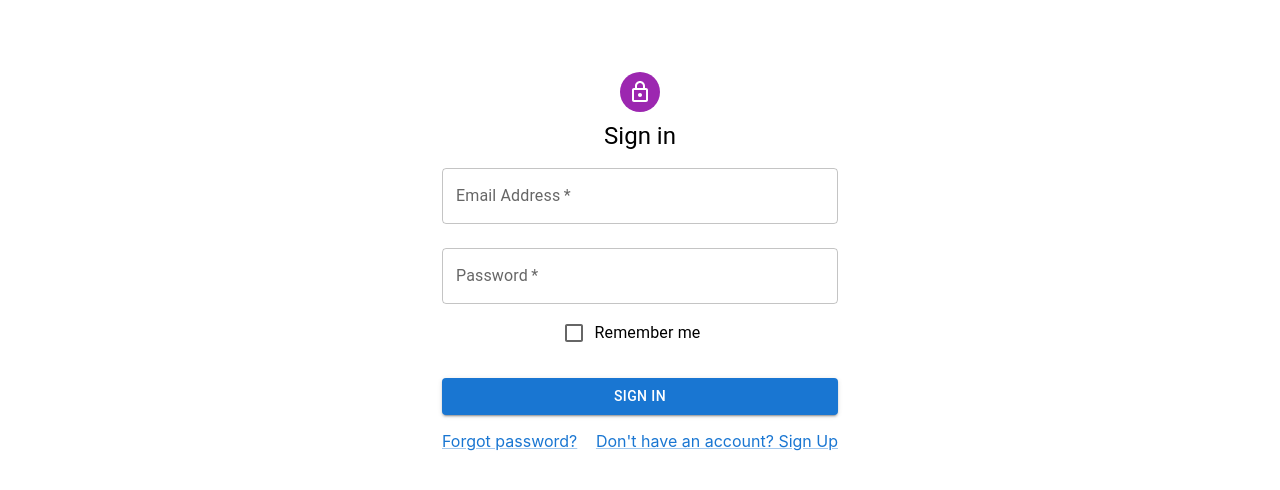
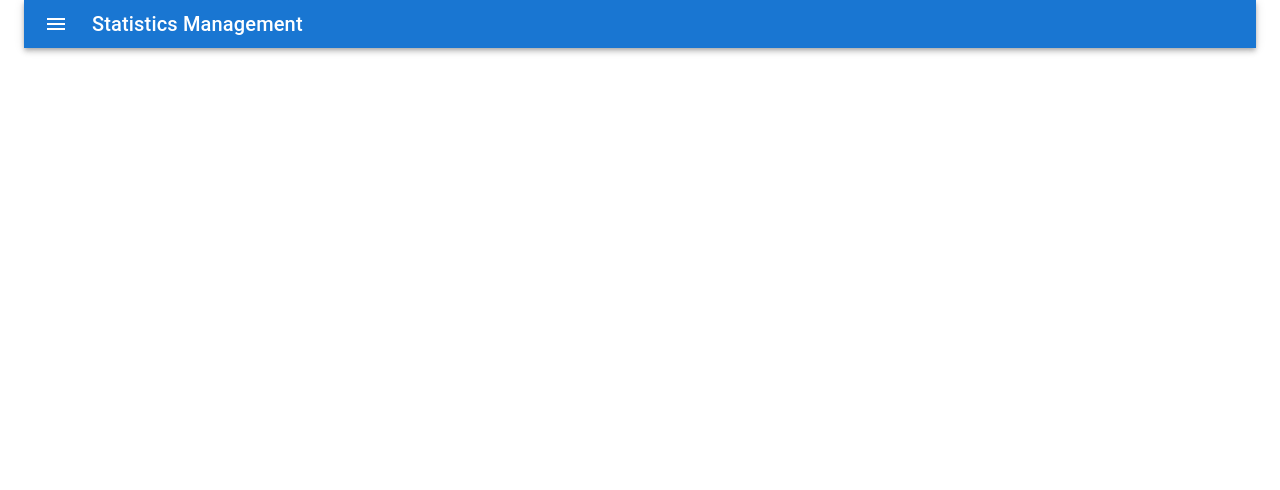
Before and after one commit to kimhaeil/Luna, a React (Create React App) app in the folder lunaclient/: page / in a window 1280 px wide. Shown: the top 490 px of the page. Built offline with nearby package versions, Linux system fonts and the light colour scheme.

Commit message:
- 다른 JS파일 컴포넌트 불러오기 구성 중

```diff
--- a/lunaclient/src/App.js
+++ b/lunaclient/src/App.js
@@ -10,10 +10,13 @@
 import LockOutlinedIcon from "@mui/icons-material/LockOutlined";
 //#endregion
 
+import Dashboard from "./Dashboard";
+
 function App() {
   return (
-    <Container component="main" maxWidth="xs">
-      <Box
+    <Container component="main" maxWidth="xl">
+        <Dashboard/>
+      {/* <Box
         sx={{
           marginTop:8,
           display: 'flex',
@@ -65,8 +68,10 @@
             <Link>Don't have an account? Sign Up</Link>
           </Grid>
         </Grid>
-      </Box>
+      </Box> */}
+
     </Container>
+
   );
 }
 
--- /dev/null
+++ b/lunaclient/src/Dashboard.js
@@ -0,0 +1,30 @@
+import * as React from 'react';
+
+import AppBar from '@mui/material/AppBar';
+import Box from '@mui/material/Box';
+import Toolbar from '@mui/material/Toolbar';
+import Typography from '@mui/material/Typography';
+import IconButton from '@mui/material/IconButton';
+import MenuIcon from '@mui/icons-material/Menu';
+import { styled, createTheme, ThemeProvider } from '@mui/material/styles';
+
+
+function DashboardContent() {
+   return( <Box sx={{ flexGrow: 1 }}>
+      <AppBar position="static">
+        <Toolbar variant="dense">
+          <IconButton edge="start" color="inherit" aria-label="menu" sx={{ mr: 2 }}>
+            <MenuIcon />
+          </IconButton>
+          <Typography variant="h6" color="inherit" component="div">
+            Statistics Management
+          </Typography>
+        </Toolbar>
+      </AppBar>
+    </Box>
+   );
+}
+
+export default function Dashboard() {
+    return <DashboardContent />;
+  }
--- a/lunaclient/src/index.js
+++ b/lunaclient/src/index.js
@@ -3,6 +3,7 @@
 import './index.css';
 import App from './App';
 import reportWebVitals from './reportWebVitals';
+import Dashboard from './Dashboard';
 
 const root = ReactDOM.createRoot(document.getElementById('root'));
 root.render(
```
Also changed, not shown: lunaclient/src/Chart.js (added).
